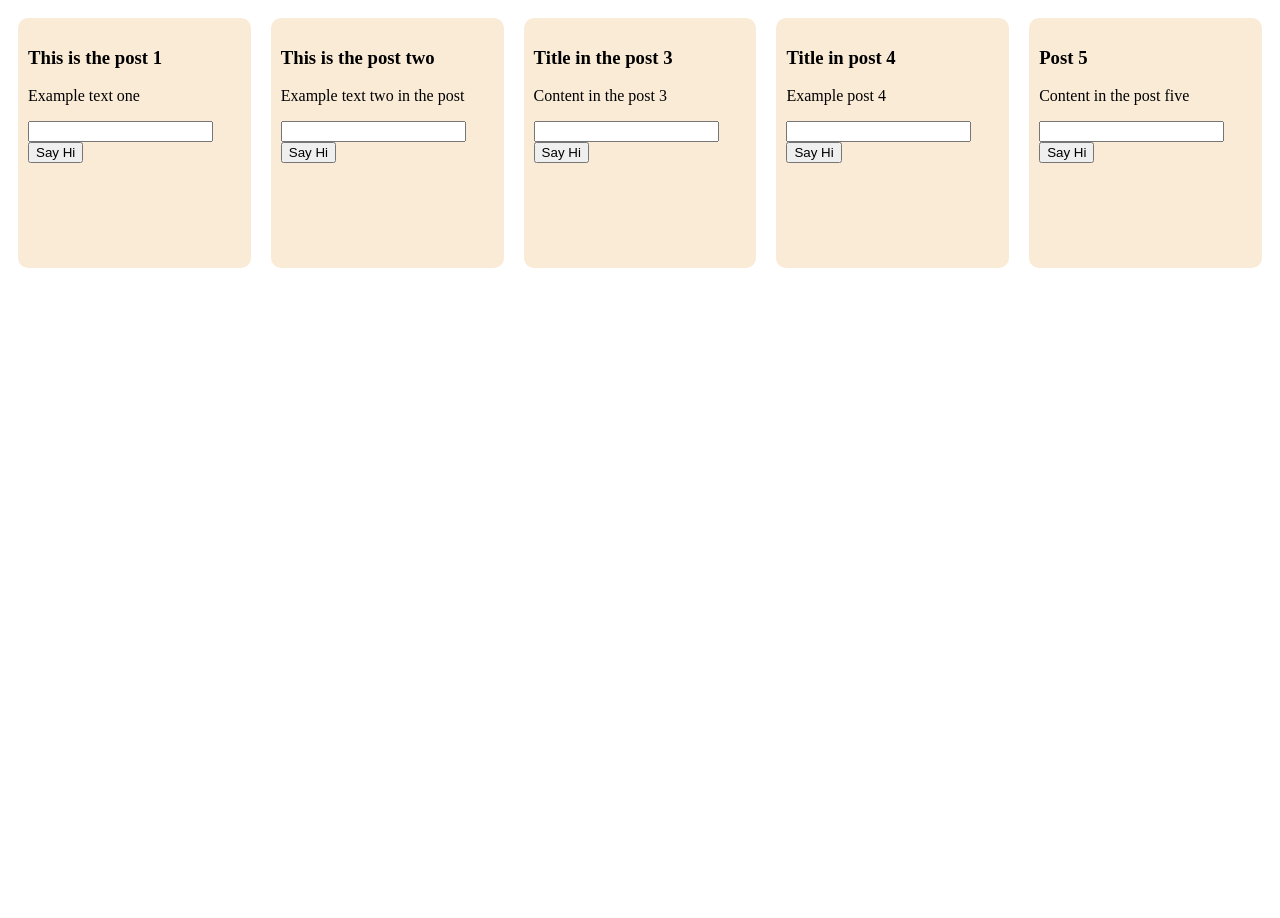
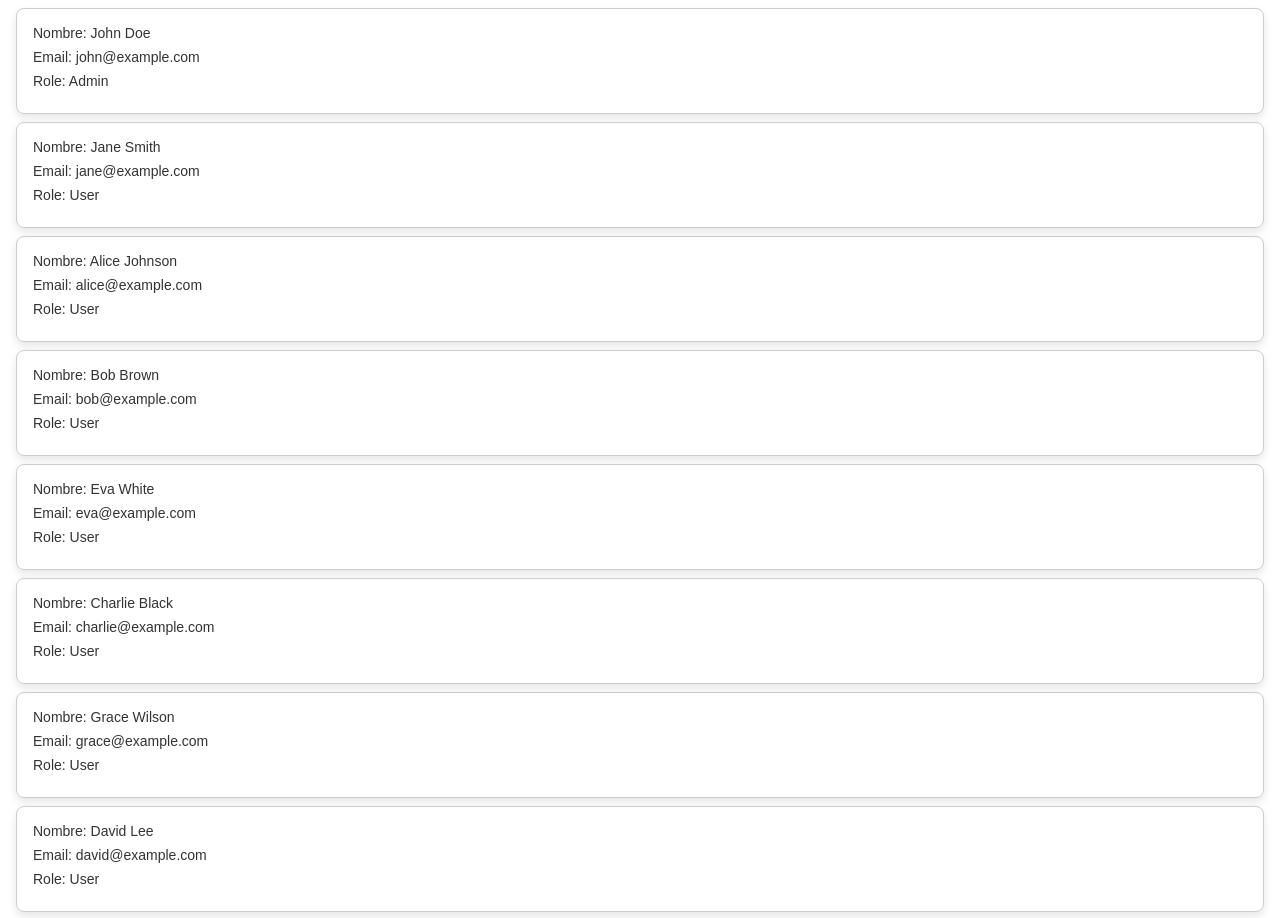
Before and after one commit to camidev234/Vue-course, a Vue app in the folder vue-course/: page / in a window 1280 px wide. Shown: the top 918 px of the page. Before the commit the page ends 800 px from the top, so only its background shows below. Built offline with nearby package versions, Linux system fonts and the light colour scheme.

Commit message:
Using props

```diff
--- a/vue-course/src/App.vue
+++ b/vue-course/src/App.vue
@@ -1,11 +1,13 @@
 <template>
-  <PostList/>
+  <UserList/>
 </template>
 
 <script lang="ts" setup>
-import PostList from './components/PostList.vue';
+import UserList from './components/UserList.vue';
 </script>
 
 <style scoped>
-
+  * {
+    font-family: sans-serif;
+  }
 </style>
--- /dev/null
+++ b/vue-course/src/components/UserDetail.vue
@@ -0,0 +1,31 @@
+<template>
+  <div class="user-card">
+    <span class="user-info">Nombre: {{ user.name }}</span>
+    <span class="user-info">Email: {{ user.email }}</span>
+    <span class="user-info">Role: {{ user.role.name }}</span>
+  </div>
+</template>
+
+<script lang="ts" setup>
+import { defineProps } from "vue";
+
+const props = defineProps(["user"]);
+</script>
+
+<style scoped>
+.user-card {
+font-family: sans-serif;
+  border: 1px solid #ccc;
+  border-radius: 8px;
+  padding: 16px;
+  margin: 8px;
+  box-shadow: 0 4px 8px rgba(0, 0, 0, 0.1);
+}
+
+.user-info {
+  display: block;
+  margin-bottom: 8px;
+  font-size: 14px;
+  color: #333;
+}
+</style>
--- /dev/null
+++ b/vue-course/src/components/UserList.vue
@@ -0,0 +1,120 @@
+<template>
+  <div v-for="user in users.users" :key="user.id">
+      <UserDetail :user="user"/>
+  </div>
+</template>
+
+<script lang="ts" setup>
+    import UserDetail from './UserDetail.vue';
+
+    interface User {
+      id: number;
+      name: string;
+      email: string;
+      role: {
+        id: number;
+        name: string;
+      };
+    }
+
+
+
+    const users: { users: Array<User> } = {
+  "users": [
+    {
+      "id": 1,
+      "name": "John Doe",
+      "email": "john@example.com",
+      "role": {
+        "id": 1,
+        "name": "Admin"
+      }
+    },
+    {
+      "id": 2,
+      "name": "Jane Smith",
+      "email": "jane@example.com",
+      "role": {
+        "id": 2,
+        "name": "User"
+      }
+    },
+    {
+      "id": 3,
+      "name": "Alice Johnson",
+      "email": "alice@example.com",
+      "role": {
+        "id": 2,
+        "name": "User"
+      }
+    },
+    {
+      "id": 4,
+      "name": "Bob Brown",
+      "email": "bob@example.com",
+      "role": {
+        "id": 2,
+        "name": "User"
+      }
+    },
+    {
+      "id": 5,
+      "name": "Eva White",
+      "email": "eva@example.com",
+      "role": {
+        "id": 2,
+        "name": "User"
+      }
+    },
+    {
+      "id": 6,
+      "name": "Charlie Black",
+      "email": "charlie@example.com",
+      "role": {
+        "id": 2,
+        "name": "User"
+      }
+    },
+    {
+      "id": 7,
+      "name": "Grace Wilson",
+      "email": "grace@example.com",
+      "role": {
+        "id": 2,
+        "name": "User"
+      }
+    },
+    {
+      "id": 8,
+      "name": "David Lee",
+      "email": "david@example.com",
+      "role": {
+        "id": 2,
+        "name": "User"
+      }
+    },
+    {
+      "id": 9,
+      "name": "Fiona Brown",
+      "email": "fiona@example.com",
+      "role": {
+        "id": 2,
+        "name": "Selector"
+      }
+    },
+    {
+      "id": 10,
+      "name": "George Miller",
+      "email": "george@example.com",
+      "role": {
+        "id": 2,
+        "name": "User"
+      }
+    }
+  ]
+}
+
+</script>
+
+<style scoped>
+</style>
```
